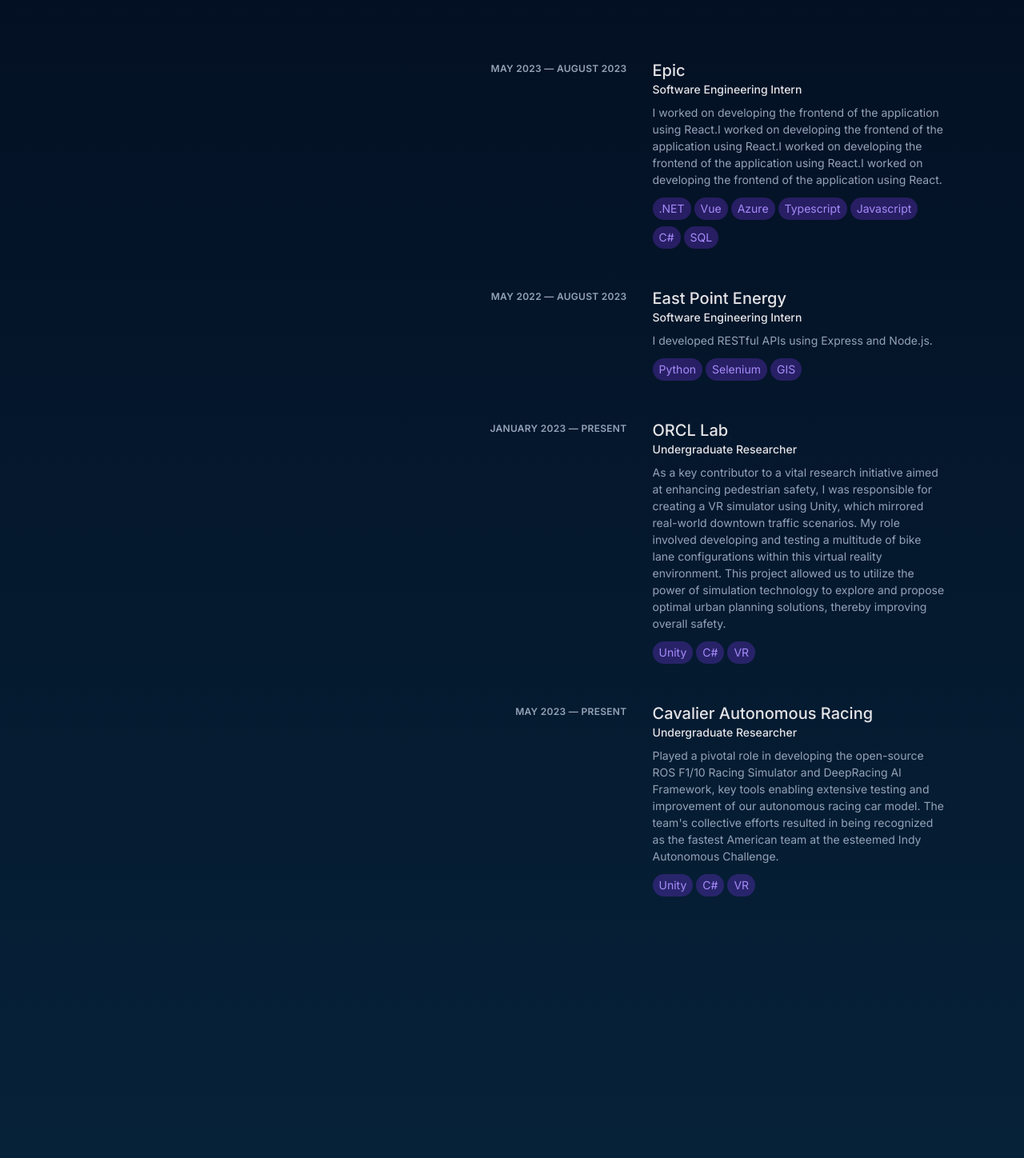
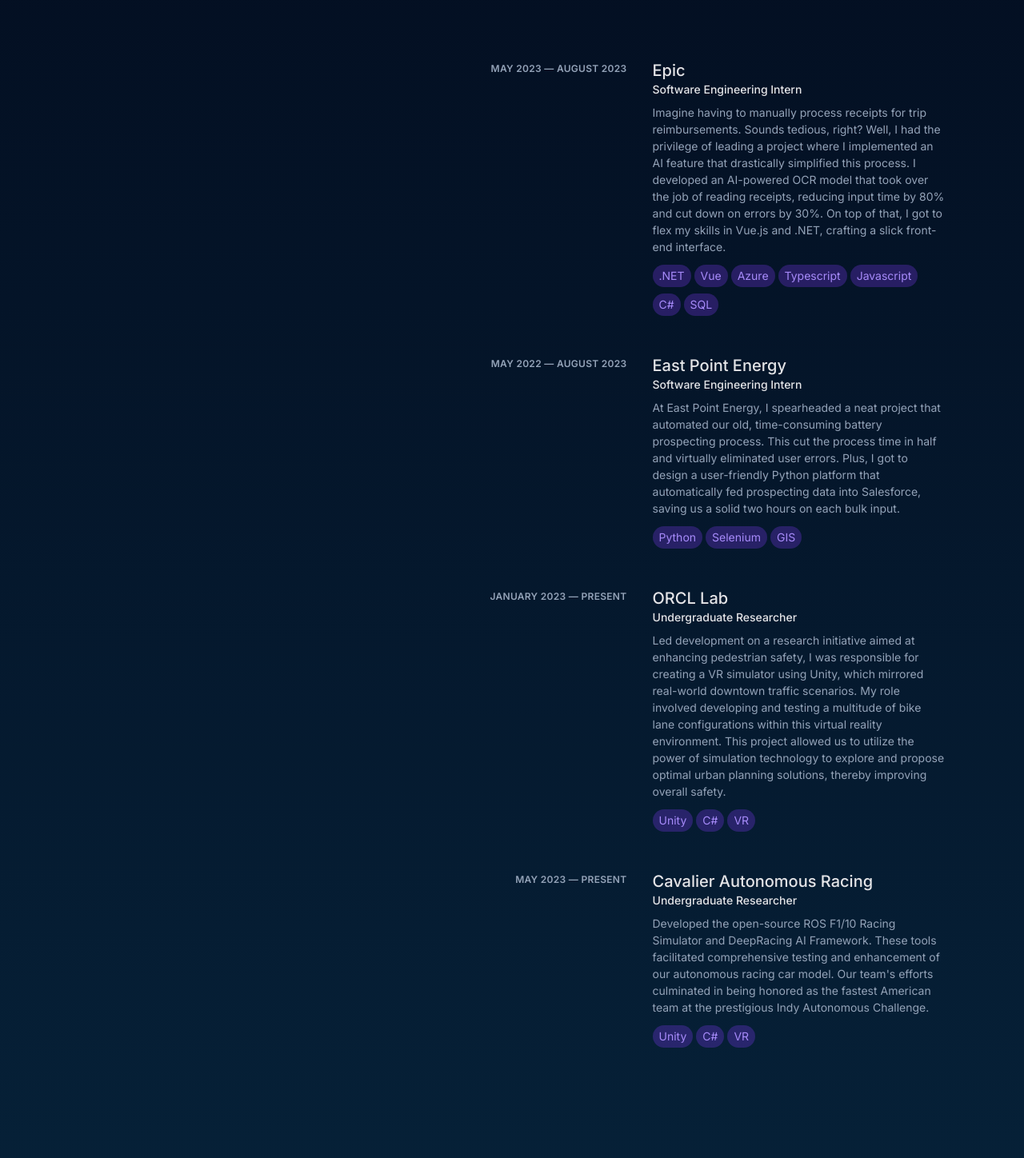
Before and after one commit to davidxiang101/portfolio, a Next.js app: page / in a window 1280 px wide. Shown: the part 1640-3088 px from the top of the page at 80% size. Built offline with nearby package versions, Linux system fonts and the light colour scheme; what tailwindcss-debug-screens would draw is missing.

Commit message:
desc update 3

```diff
--- a/app/data/experiences.ts
+++ b/app/data/experiences.ts
@@ -7,7 +7,7 @@
 		role: 'Software Engineering Intern',
 		company: 'Epic',
 		link: 'https://www.epic.com/',
-		description: 'I worked on developing the frontend of the application using React.I worked on developing the frontend of the application using React.I worked on developing the frontend of the application using React.I worked on developing the frontend of the application using React.',
+		description: 'Imagine having to manually process receipts for trip reimbursements. Sounds tedious, right? Well, I had the privilege of leading a project where I implemented an AI feature that drastically simplified this process. I developed an AI-powered OCR model that took over the job of reading receipts, reducing input time by 80% and cut down on errors by 30%. On top of that, I got to flex my skills in Vue.js and .NET, crafting a slick front-end interface.',
 		tags: ['.NET', 'Vue', 'Azure', 'Typescript', 'Javascript', 'C#', 'SQL']
 	},
 	{
@@ -16,7 +16,7 @@
 		role: 'Software Engineering Intern',
 		company: 'East Point Energy',
 		link: 'https://www.eastpointenergy.com/',
-		description: 'I developed RESTful APIs using Express and Node.js.',
+		description: 'At East Point Energy, I spearheaded a neat project that automated our old, time-consuming battery prospecting process. This cut the process time in half and virtually eliminated user errors. Plus, I got to design a user-friendly Python platform that automatically fed prospecting data into Salesforce, saving us a solid two hours on each bulk input.',
 		tags: ['Python', 'Selenium', 'GIS']
 	},
 	{
@@ -25,7 +25,7 @@
 		role: 'Undergraduate Researcher',
 		company: 'ORCL Lab',
 		link: "https://engineering.virginia.edu/omni-reality-and-cognition-lab",
-		description: 'As a key contributor to a vital research initiative aimed at enhancing pedestrian safety, I was responsible for creating a VR simulator using Unity, which mirrored real-world downtown traffic scenarios. My role involved developing and testing a multitude of bike lane configurations within this virtual reality environment. This project allowed us to utilize the power of simulation technology to explore and propose optimal urban planning solutions, thereby improving overall safety.',
+		description: 'Led development on a research initiative aimed at enhancing pedestrian safety, I was responsible for creating a VR simulator using Unity, which mirrored real-world downtown traffic scenarios. My role involved developing and testing a multitude of bike lane configurations within this virtual reality environment. This project allowed us to utilize the power of simulation technology to explore and propose optimal urban planning solutions, thereby improving overall safety.',
 		tags: ['Unity', 'C#', 'VR']
 	},
 	{
@@ -34,6 +34,6 @@
 		role: 'Undergraduate Researcher',
 		company: 'Cavalier Autonomous Racing',
 		link: "https://autonomousracing.dev/",
-		description: 'Played a pivotal role in developing the open-source ROS F1/10 Racing Simulator and DeepRacing AI Framework, key tools enabling extensive testing and improvement of our autonomous racing car model. The team\'s collective efforts resulted in being recognized as the fastest American team at the esteemed Indy Autonomous Challenge.',
+		description: 'Developed the open-source ROS F1/10 Racing Simulator and DeepRacing AI Framework. These tools facilitated comprehensive testing and enhancement of our autonomous racing car model. Our team\'s efforts culminated in being honored as the fastest American team at the prestigious Indy Autonomous Challenge.',
 		tags: ['Unity', 'C#', 'VR']
 	},];
```
